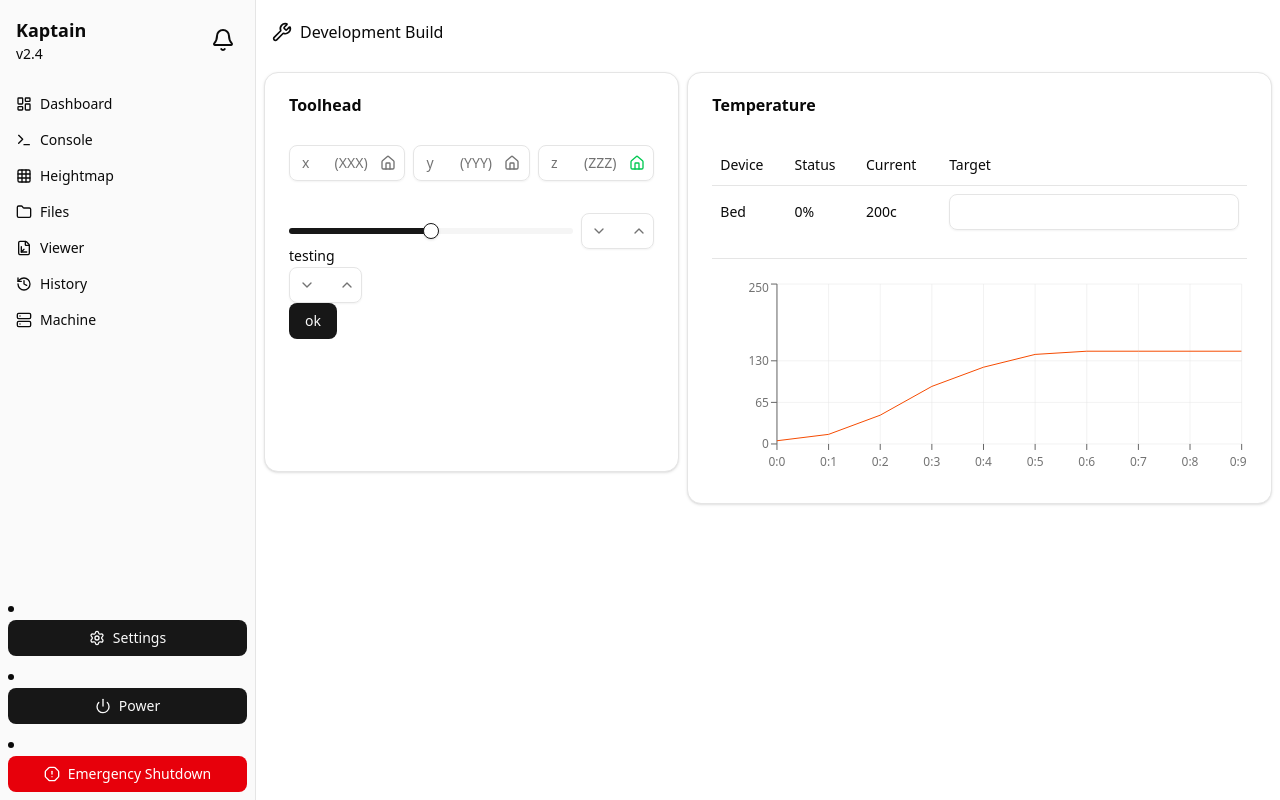
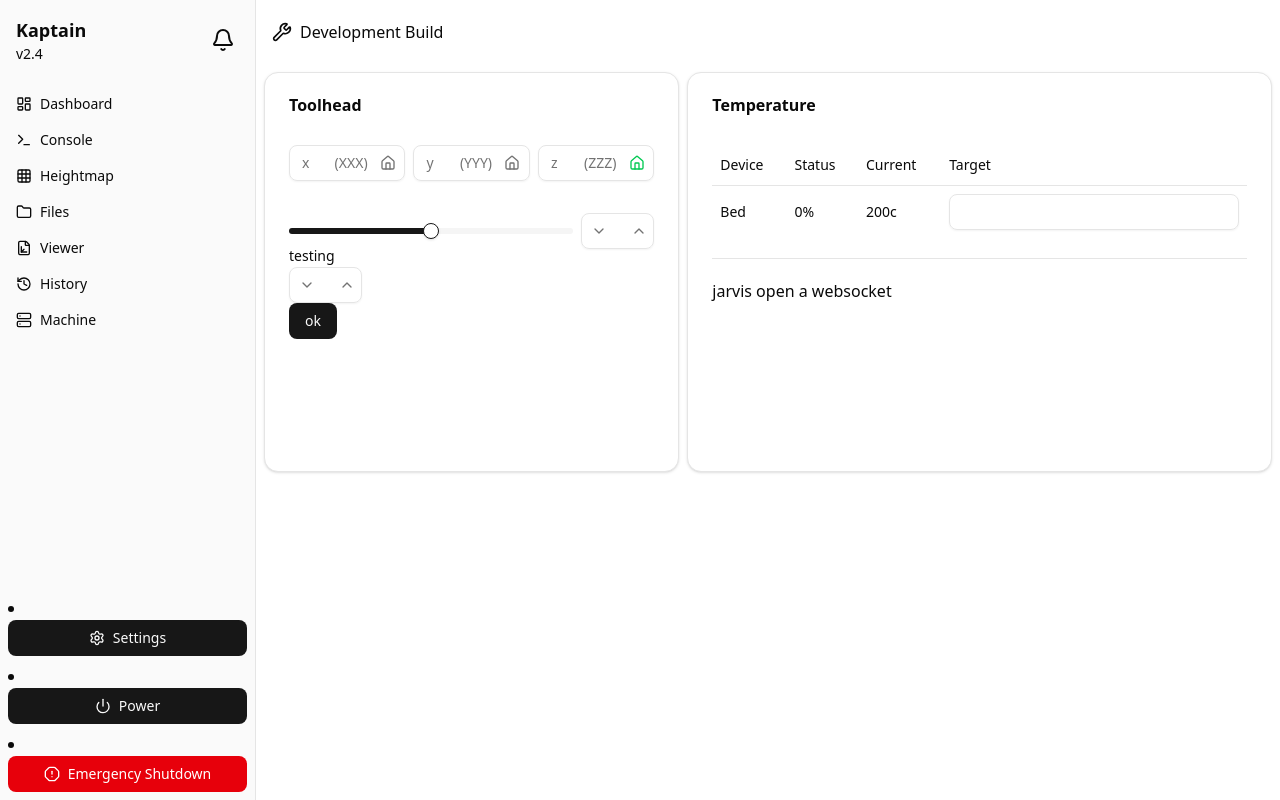
Before and after one commit to jerr3n/kaptain, a Next.js app: page / in a window 1280 px wide. Built offline with nearby package versions, Linux system fonts and the light colour scheme.

Commit message:
can i make a websocket run on the server as a component

```diff
--- a/app/page.tsx
+++ b/app/page.tsx
@@ -9,6 +9,7 @@ import { NumInput, reference } from "@/components/ui/custom/numinput";
 import { Slide } from "@/components/ui/custom/slider";
 import { Button } from "@/components/ui/button";
 import { useRef } from "react";
+import MoonrakerTempGraph from "@/components/temp/graph";
 export default function Home() {
 	const n = useRef<reference>(null);
 	return (
@@ -53,7 +54,7 @@ export default function Home() {
 				<CardContent>
 					<TableDemo />
 					<Separator className={"my-5"} />
-					<Graph />
+					<MoonrakerTempGraph />
 				</CardContent>
 			</Card>
 		</div>
--- a/app/settings/page.tsx
+++ b/app/settings/page.tsx
@@ -1,20 +1,57 @@
 "use client";
+import { Area, AreaChart, CartesianGrid, XAxis, YAxis } from "recharts";
 
-import { Alert, AlertDescription, AlertTitle } from "@/components/ui/alert";
-import { Terminal } from "lucide-react";
-import { Button } from "@/components/ui/button";
+import {
+	ChartConfig,
+	ChartContainer,
+	ChartTooltip,
+	ChartTooltipContent,
+} from "@/components/ui/chart";
 
+const chartData = [
+	{ month: "0:00", desktop: 5 },
+	{ month: "0:10", desktop: 15 },
+	{ month: "0:20", desktop: 45 },
+	{ month: "0:30", desktop: 90 },
+	{ month: "0:40", desktop: 120 },
+	{ month: "0:50", desktop: 140 },
+	{ month: "0:60", desktop: 145 },
+	{ month: "0:70", desktop: 145 },
+	{ month: "0:80", desktop: 145 },
+	{ month: "0:90", desktop: 145 },
+];
+
+const chartConfig = {
+	desktop: {
+		label: "Desktop",
+		color: "var(--chart-1)",
+	},
+} satisfies ChartConfig;
 export default function Home() {
 	return (
-		<div className={"grid grid-cols-3 grid-rows-3 h-full"}>
-			<Alert variant="destructive" className={""}>
-				<Terminal />
-				<AlertTitle>SHUTDOWN</AlertTitle>
-				<AlertDescription
-					className={"font-mono mt-0 h-full w-auto"}
-				></AlertDescription>
-				<div className={"w-full"}></div>
-			</Alert>
-		</div>
+		<ChartContainer config={chartConfig} className={"h-full w-full"}>
+			<AreaChart accessibilityLayer data={chartData}>
+				<CartesianGrid vertical={true} />
+				<XAxis
+					dataKey="month"
+					tickLine={true}
+					axisLine={false}
+					tickMargin={8}
+					tickFormatter={(value) => value.slice(0, 3)}
+				/>
+				<YAxis domain={[0, 250]} />
+				<ChartTooltip
+					cursor={false}
+					content={<ChartTooltipContent indicator="dot" hideLabel />}
+				/>
+				<Area
+					dataKey="desktop"
+					type="linear"
+					fill="var(--color-desktop)"
+					fillOpacity={0}
+					stroke="var(--color-desktop)"
+				/>
+			</AreaChart>
+		</ChartContainer>
 	);
 }
--- a/components/temp/graph.tsx
+++ b/components/temp/graph.tsx
@@ -1,57 +1,39 @@
-"use client";
-import { Area, AreaChart, CartesianGrid, XAxis, YAxis } from "recharts";
+import React, {useState, useEffect, useRef} from 'react';
 
-import {
-	ChartConfig,
-	ChartContainer,
-	ChartTooltip,
-	ChartTooltipContent,
-} from "@/components/ui/chart";
+export default function Step1Connection() {
+	const r = useRef(null);
 
-const chartData = [
-	{ month: "0:00", desktop: 5 },
-	{ month: "0:10", desktop: 15 },
-	{ month: "0:20", desktop: 45 },
-	{ month: "0:30", desktop: 90 },
-	{ month: "0:40", desktop: 120 },
-	{ month: "0:50", desktop: 140 },
-	{ month: "0:60", desktop: 145 },
-	{ month: "0:70", desktop: 145 },
-	{ month: "0:80", desktop: 145 },
-	{ month: "0:90", desktop: 145 },
-];
+	const connect = () => {
+		const w = new WebSocket('ws://vanilla.local:7125/websocket');
+		r.current = w;
+		w.onopen = () => {
+			console.log('open');
 
-const chartConfig = {
-	desktop: {
-		label: "Desktop",
-		color: "var(--chart-1)",
-	},
-} satisfies ChartConfig;
-export default function Graph() {
+			w.send(JSON.stringify({
+				jsonrpc: '2.0',
+				method: 'printer.objects.subscribe',
+
+			}))
+
+			w.onmessage = ( e ) => {
+				console.log(e);
+			}
+			w.onerror = ( e ) => {
+				throw new Error("no")
+			}
+			w.onclose = ( e ) => {
+				throw new Error("goodbye")
+			}
+		}
+	};
+
+
+
 	return (
-		<ChartContainer config={chartConfig} className={"h-[200px] w-full"}>
-			<AreaChart accessibilityLayer data={chartData}>
-				<CartesianGrid vertical={true} />
-				<XAxis
-					dataKey="month"
-					tickLine={true}
-					axisLine={false}
-					tickMargin={8}
-					tickFormatter={(value) => value.slice(0, 3)}
-				/>
-				<YAxis domain={[0, 250]} />
-				<ChartTooltip
-					cursor={false}
-					content={<ChartTooltipContent indicator="dot" hideLabel />}
-				/>
-				<Area
-					dataKey="desktop"
-					type="linear"
-					fill="var(--color-desktop)"
-					fillOpacity={0}
-					stroke="var(--color-desktop)"
-				/>
-			</AreaChart>
-		</ChartContainer>
+		<div>
+		<div onClick={connect}>
+			jarvis open a websocket
+		</div>
+		</div>
 	);
 }
```
